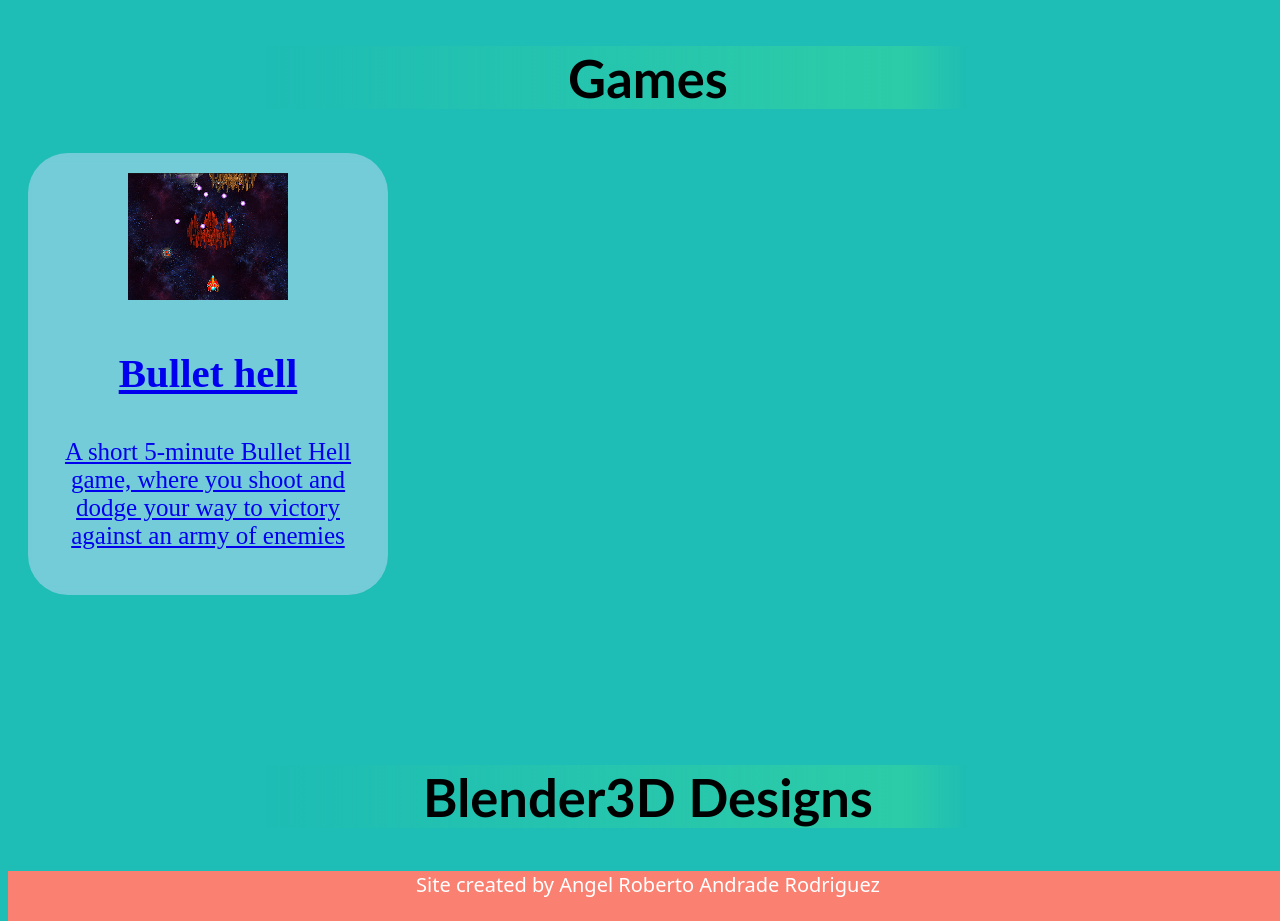
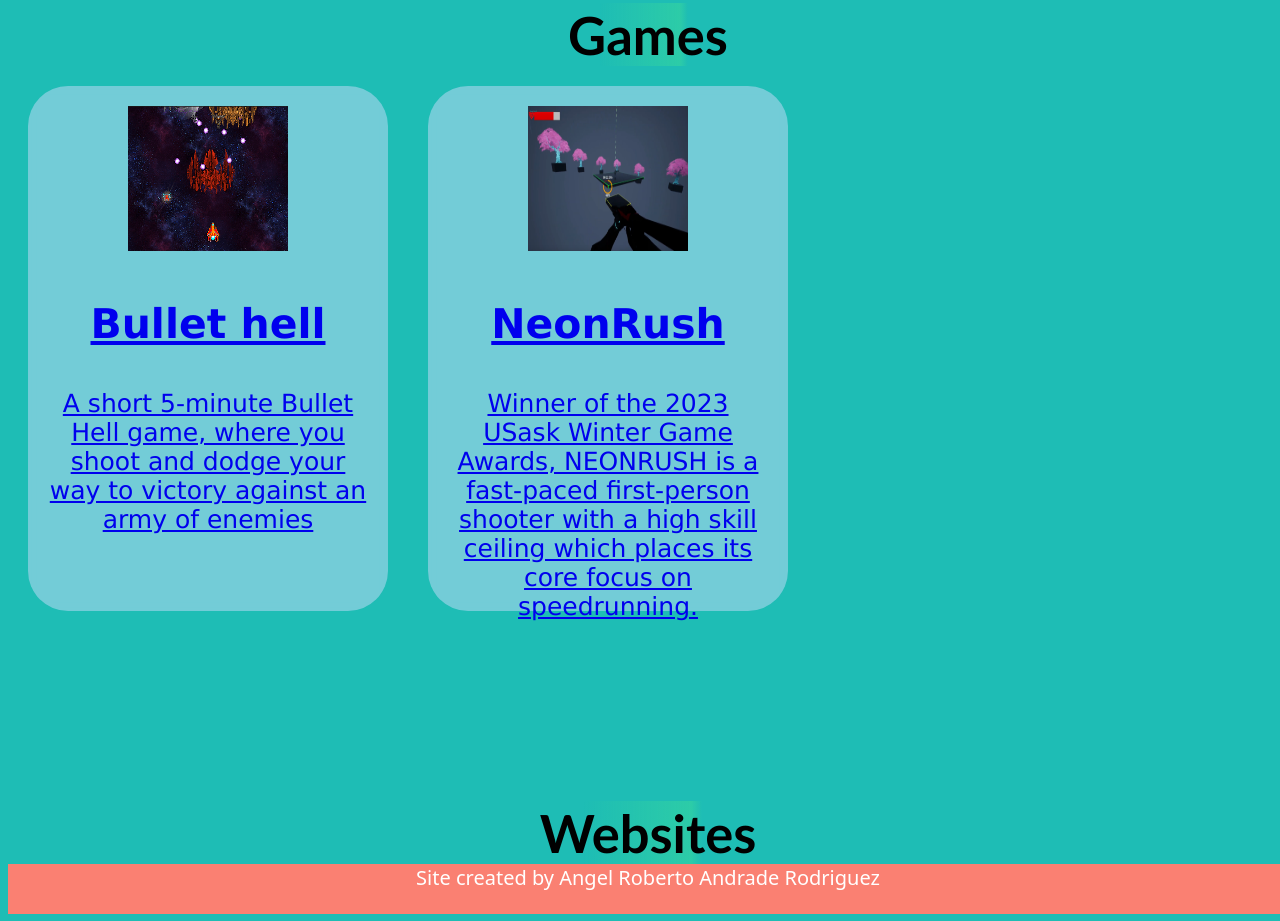
Before and after one commit to locoplains13/PortfolioSite, a website built with Vite: page index.html in a window 1280 px wide. Shown: the part 1032-1953 px from the top of the page. Built offline with nearby package versions, Linux system fonts and the light colour scheme; animation ran at ten frames a second; files whose address does not match are found by name.

Commit message:
made project cards appear inline with inline flex

```diff
--- a/index.html
+++ b/index.html
@@ -43,12 +43,12 @@
             /></a>
           </li>
           <li>
-            <a href="#blender"
+            <a href="#websites"
               ><img
-                src="nav-icons/blender.png"
-                alt="blender"
+                src="nav-icons/websites-icon.png"
+                alt="websites"
                 class="nav-icons"
-                id="blender-btn"
+                id="websites-btn"
             /></a>
           </li>
         </ul>
@@ -104,21 +104,30 @@
     </div>
     </div>
     </div>
-    <div>
     <div class="projects-section" id="apps">
       <h2 class="projects-title">Applications</h2>
     </div>
     <div class="projects-section" id="games">
       <h2 class="projects-title">Games</h2>
-      <div class="project-card">
-        <a href="https://locoplains.itch.io/bh-war" class="project-link">
-        <img class="project-pic" src="images/bullet hell cover.png" alt="bullet hell cover">
-        <h3>Bullet hell</h3>
-        <p class="project-details">A short 5-minute Bullet Hell game, where you shoot and dodge your way to victory against an army of enemies</p></div>
-        </a>
+      <div class="inline-projects">
+        <div class="project-card">
+          <a href="https://locoplains.itch.io/bh-war" class="project-link">
+          <img class="project-pic" src="images/bullet hell cover.png" alt="bullet hell cover">
+          <h3>Bullet hell</h3>
+          <p class="project-details">A short 5-minute Bullet Hell game, where you shoot and dodge your way to victory against an army of enemies</p>
+          </a>
+        </div>
+        <div class="project-card">
+          <a href="https://banishlight.itch.io/neonrush" class="project-link">
+          <img class="project-pic" src="images/neonrush cover.png" alt="neonrush cover">
+          <h3>NeonRush</h3>
+          <p class="project-details">Winner of the 2023 USask Winter Game Awards, NEONRUSH is a fast-paced first-person shooter with a high skill ceiling which places its core focus on speedrunning.</p>
+          </a>
+        </div>
       </div>
-    <div class="projects-section" id="blender">
-      <h2 class="projects-title">Blender3D Designs</h2>
+    </div>
+    <div class="projects-section" id="websites">
+      <h2 class="projects-title" id="websites-title">Websites</h2>
     </div>
   </div>
     <footer id="contact-me">
--- a/styles.css
+++ b/styles.css
@@ -130,7 +130,7 @@
   height: 35px;
 }
 
-#blender-btn {
+#websites-btn {
   width: 35px;
   height: 35px;
 }
@@ -155,6 +155,11 @@
     rgba(200, 220, 250, 0) 75%
   );
   text-align: center;
+  display: inline;
+}
+
+.inline-projects {
+  display: inline-flex;
 }
 
 .project-card {
@@ -165,6 +170,8 @@
   padding: 20px;
   margin: 20px;
   backdrop-filter: blur(5px);
+  font-family: "Lucida Sans", "Lucida Sans Regular", "Lucida Grande",
+    "Lucida Sans Unicode", Geneva, Verdana, sans-serif;
 }
 
 .project-pic {
@@ -176,7 +183,8 @@
   font-size: 25px;
 }
 
-#blender {
+#websites {
+  text-align: center;
   margin-bottom: 0;
   margin-top: 170px;
   font-size: 35px;
```
Also changed, not shown: images/neonrush cover.png (added), nav-icons/blender.png (deleted), nav-icons/websites-icon.png (added).
